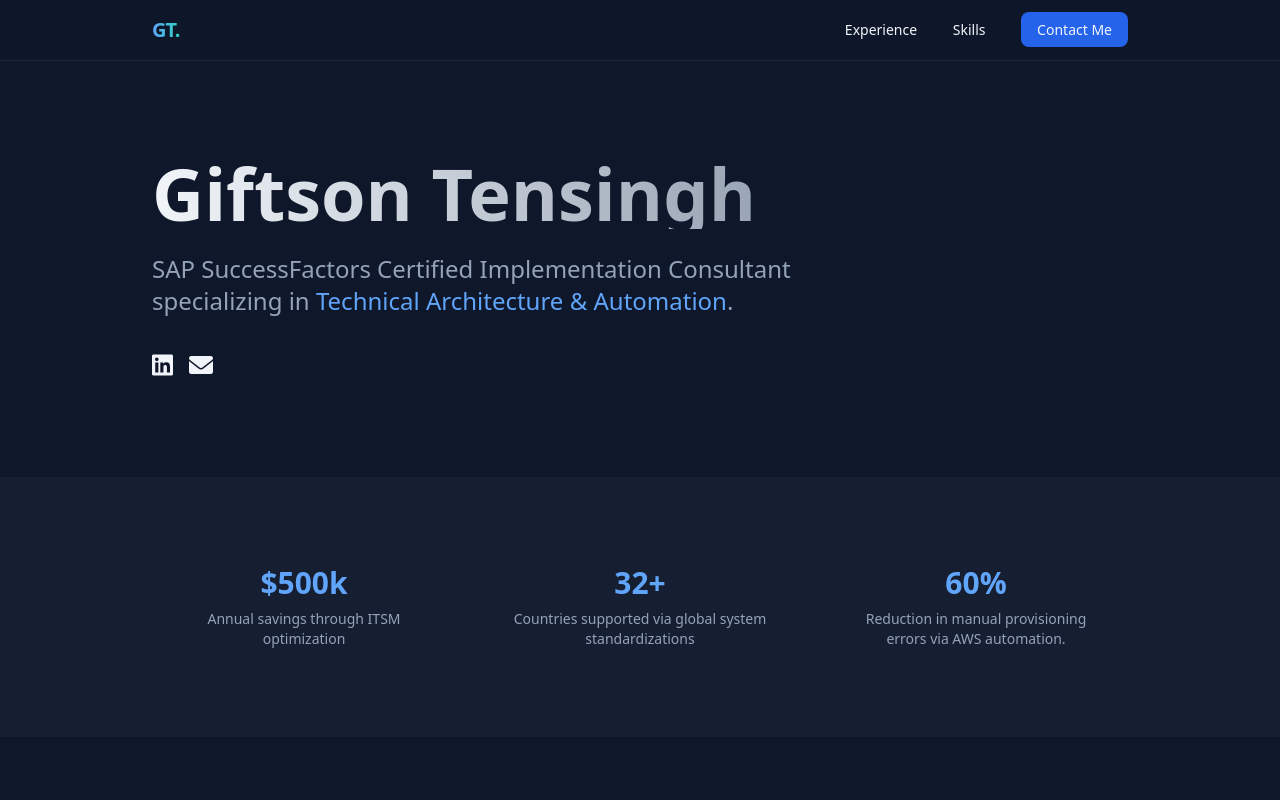
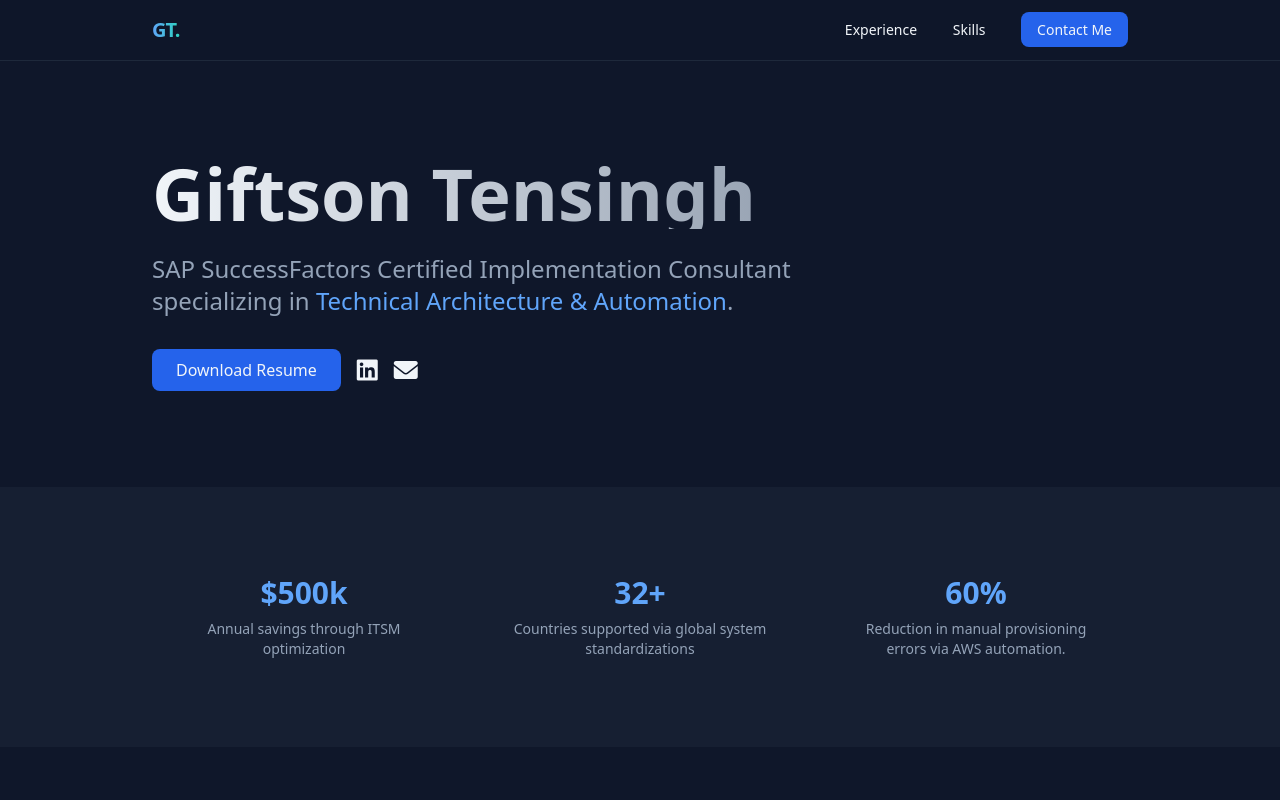
Before and after one commit to belikegt/belikegt.github.io, a plain HTML site: page index.html in a window 1280 px wide. Shown: the top 800 px of the page. Drawn offline with nearby package versions, Linux system fonts and the light colour scheme.

Commit message:
added resume

```diff
--- a/index.html
+++ b/index.html
@@ -50,7 +50,13 @@
         SAP SuccessFactors Certified Implementation Consultant specializing in
         <span class="text-blue-400">Technical Architecture & Automation</span>.
       </p>
-      <div class="flex gap-4">
+      <div class="flex gap-4 items-center">
+        <a
+          href="Resume.pdf"
+          class="bg-blue-600 px-6 py-2 rounded-lg hover:bg-blue-500 transition font-medium"
+          download
+          >Download Resume</a
+        >
         <a
           href="https://www.linkedin.com/in/giftson-tensingh/"
           class="text-2xl hover:text-blue-400"
```
Also changed, not shown: 1 other file.
